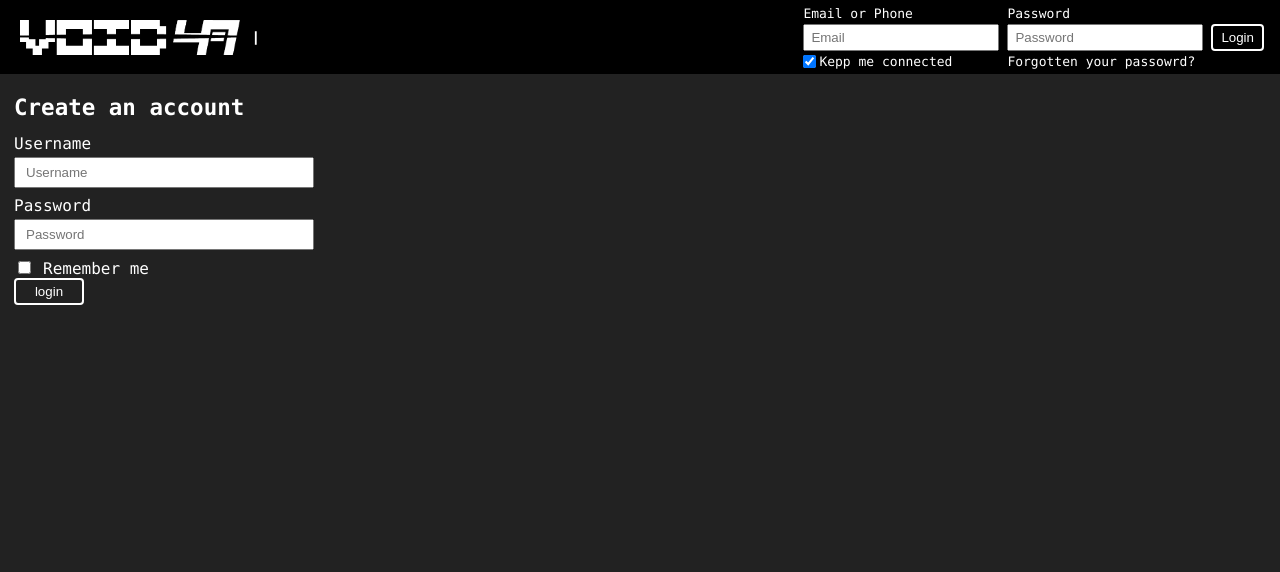
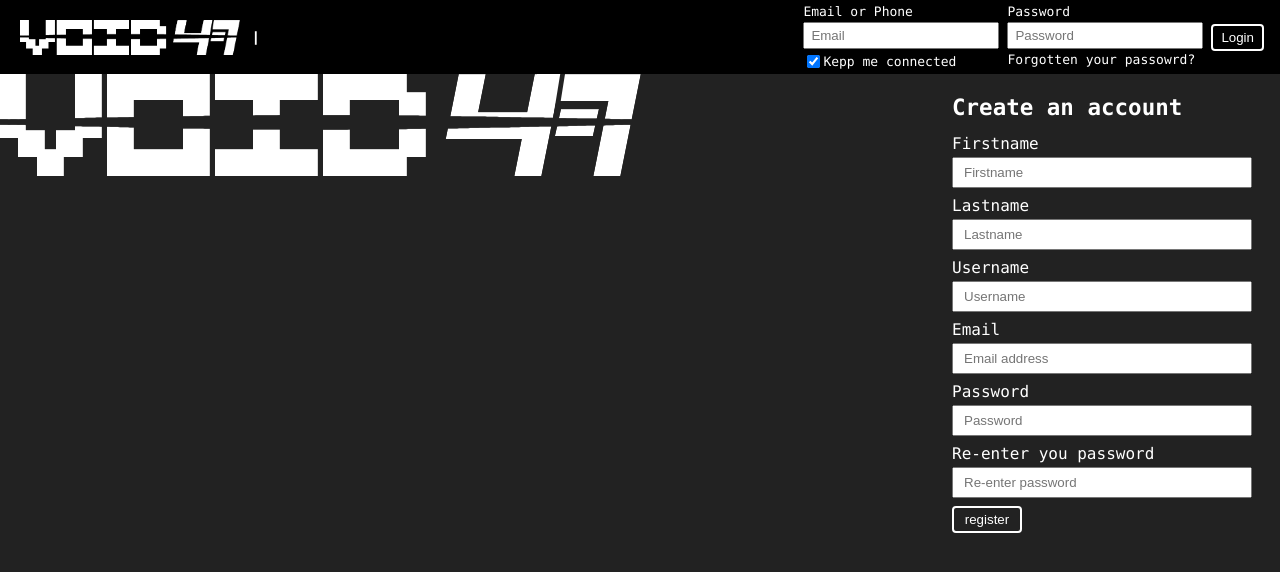
Before and after one commit to Hostname47/PHP-CHAT, a PHP site: page /CHAT/Login/login.php in a window 1280 px wide. Shown: the top 572 px of the page. Run offline with PHP 8.4, Linux system fonts and the light colour scheme.

Commit message:
fix Tokens error (read Z_IMPORTANT file TOKENS_CONFLICT8ERROR) and merge login and register in the same page

```diff
--- a/Login/login.php
+++ b/Login/login.php
@@ -3,26 +3,33 @@
     require_once "../vendor/autoload.php";
     require_once "../core/init.php";
 
-    use classes\{Config, Common, Token, Validation, DB, Redirect};
+    use classes\{DB, Config, Validation, Common, Session, Token, Hash};
     use models\User;
 
     if(isset($_POST["login"])) {
-        if(Token::check(Common::getInput($_POST, "token"))) {
+        if(Token::check(Common::getInput($_POST, "token_log"), "login")) {
             $validate = new Validation();
-
+            echo "test";
             $validate->check($_POST, array(
-                "username"=>array(
-                    "required"=>true
+                "email-or-username"=>array(
+                    "name"=>"Email or username",
+                    "required"=>true,
+                    "max"=>255,
+                    "min"=>6,
+                    "email-or-username"=>true
                 ),
                 "password"=>array(
-                    "required"=>true
+                    "name"=>"Password",
+                    "required"=>true,
+                    // Later
+                    "strength"=>true
                 )
             ));
 
             if($validate->passed()) {
                 // Remember $user is created in init file
                 $remember = isset($_POST["remember"]) ? true: false;
-                $log = $user->login(Common::getInput($_POST, "username"), Common::getInput($_POST, "password"), $remember);
+                $log = $user->login(Common::getInput($_POST, "email-or-username"), Common::getInput($_POST, "password"), $remember);
 
                 if($log) {
                     Redirect::to("../index.php");
@@ -38,6 +45,70 @@
         }
     }
 
+    if(isset($_POST["register"])) {
+        $validate = new Validation();
+        if(Token::check(Common::getInput($_POST, "token_reg"), "register")) {
+            $validate->check($_POST, array(
+                "firstname"=>array(
+                    "name"=>"Firstname",
+                    "min"=>2,
+                    "max"=>50
+                ),
+                "lastname"=>array(
+                    "name"=>"Lastname",
+                    "min"=>2,
+                    "max"=>50
+                ),
+                "username"=>array(
+                    "name"=>"Username",
+                    "required"=>true,
+                    "min"=>2,
+                    "max"=>20,
+                    "unique"=>true
+                ),
+                "email"=>array(
+                    "name"=>"Email",
+                    "required"=>true,
+                    "email-or-username"=>true
+                ),
+                "password"=>array(
+                    "name"=>"Password",
+                    "required"=>true,
+                    "min"=>6
+                ),
+                "password_again"=>array(
+                    "name"=>"Repeated password",
+                    "required"=>true,
+                    "matches"=>"password"
+                ),
+            ));
+
+            if($validate->passed()) {
+                $salt = Hash::salt(16);
+
+                $user = new User();
+                $user->setData(array(
+                    "firstname"=>Common::getInput($_POST, "firstname"),
+                    "lastname"=>Common::getInput($_POST, "lastname"),
+                    "username"=>Common::getInput($_POST, "username"),
+                    "email"=>Common::getInput($_POST, "email"),
+                    "password"=> Hash::make(Common::getInput($_POST, "password"), $salt),
+                    "salt"=>$salt,
+                    "joined"=> date("Y/m/d h:i:s"),
+                    "user_type"=>1
+                ));
+                $user->add();
+
+                Session::flash("register_success", "Your account has been created successfully.");
+                header("Location: login.php");
+
+            } else {
+                foreach($validate->errors() as $key =>$error) {
+                    echo "error: " . $error . "<br>";
+                }
+            }
+        }
+    }
 ?>
 
 <!DOCTYPE html>
@@ -45,36 +116,51 @@
 <head>
     <meta charset="UTF-8">
     <meta name="viewport" content="width=device-width, initial-scale=1.0">
-    <title>V01D47 - Register</title>
-
+    <title>V01D47 - Login</title>
     <link rel='shortcut icon' type='image/x-icon' href='../assets/images/favicons/favicon.ico' />
     <link rel="stylesheet" href="../styles/global.css">
+    <link rel="stylesheet" href="../styles/login.css">
     <link rel="stylesheet" href="../styles/header.css">
     <link rel="stylesheet" href="../styles/registration.css">
 </head>
 <body>
     <?php include "../components/basic/disconnected-header.php" ?>
     <main>
-        <div>
+        <div class="login-img-reg-container">
+            <div id="picture-wrapper">
+                <img src="../assets/images/logos/large.png"  alt="">
+            </div>
             <div id="registration-section">
                 <h2 class="title-style1">Create an account</h2>
                 <form action="<?php echo htmlspecialchars($_SERVER["PHP_SELF"]) ?>" method="post" class="flex-column">
-
+                    <div class="classic-form-input-wrapper">
+                        <label for="firstname" class="classic-label">Firstname</label>
+                        <input type="text" name="firstname" value="<?php echo htmlspecialchars(Common::getInput($_POST, "firstname")); ?>" id="firstname" placeholder="Firstname" autocomplete="off" class="classic-input">
+                    </div>
+                    <div class="classic-form-input-wrapper">
+                        <label for="lastname" class="classic-label">Lastname</label>
+                        <input type="text" name="lastname" value="<?php echo htmlspecialchars(Common::getInput($_POST, "lastname")); ?>" id="lastname" placeholder="Lastname" autocomplete="off" class="classic-input">
+                    </div>
                     <div class="classic-form-input-wrapper">
                         <label for="username" class="classic-label">Username</label>
                         <input type="text" name="username" value="<?php echo htmlspecialchars(Common::getInput($_POST, "username")); ?>" id="username" placeholder="Username" autocomplete="off" class="classic-input">
                     </div>
                     <div class="classic-form-input-wrapper">
+                        <label for="email" class="classic-label">Email</label>
+                        <input type="text" name="email" value="<?php echo htmlspecialchars(Common::getInput($_POST, "email")); ?>" id="email" placeholder="Email address" autocomplete="off" class="classic-input">
+                    </div>
+                    <div class="classic-form-input-wrapper">
                         <label for="password" class="classic-label">Password</label>
                         <input type="password" name="password" id="password" placeholder="Password" autocomplete="off" class="classic-input">
                     </div>
-                    <div>
-                        <input type="checkbox" name="remember" id="remember">
-                        <label for="remember" class="classic-label">Remember me</label>
+                    <div class="classic-form-input-wrapper">
+                        <label for="password_again" class="classic-label">Re-enter you password</label>
+                        <input type="password" name="password_again" id="password_again" placeholder="Re-enter password" autocomplete="off" class="classic-input">
                     </div>
+
                     <div class="classic-form-input-wrapper">
-                        <input type="hidden" name="token" value="<?php echo Token::generate(); ?>">
-                        <input type="submit" value="login" name="login" class="button-style-1" style="width: 70px;">
+                        <input type="hidden" name="token_reg" value="<?php echo Token::generate("register"); ?>">
+                        <input type="submit" value="register" name="register" class="button-style-1" style="width: 70px;">
                     </div>
                 </form>
             </div>
--- a/classes/Token.php
+++ b/classes/Token.php
@@ -11,8 +11,8 @@
     class
 
     */
-    public static function generate() {
-        return Session::put(Config::get("session/token_name"), md5(uniqid()));
+    public static function generate($type) {
+        return Session::put(Config::get("session/tokens/$type"), md5(uniqid()));
     }
 
     /*
@@ -22,8 +22,10 @@
     go right, then we need to delete this session from $SESSION and return true, otherwise return false
     */
 
-    public static function check($token) {
-        $tokenName = Config::get("session/token_name");
+    public static function check($token, $type) {
+        $tokenName = Config::get("session/tokens/$type");
+
+        echo $tokenName;
 
         if(Session::exists($tokenName) && $token === Session::get($tokenName)) {
             Session::delete($tokenName);
--- a/components/basic/disconnected-header.php
+++ b/components/basic/disconnected-header.php
@@ -1,7 +1,9 @@
 <?php
-    use classes\Config;
+    use classes\{Config, Common, Token, Validation, DB, Redirect};
+    use models\User;
 
     $pathToLogo = Config::get("root/path");
+
 ?>
 
 <header>
@@ -12,22 +14,32 @@
     <div id="menu-login-credentials-container">
         <div style="margin: 0 12px"></div>
         <div class="flex-column">
+
+            <!----------------------  EMAIL OR USERNAME  ---------------------->
             <label for="email-or-phone" class="small-label">Email or Phone</label>
-            <input type="text" id="email-or-phone" class="text-input medium-text-input" form="login-form" placeholder="Email">
+            <input type="text" name="email-or-username" tabindex="1" autocomplete="off" value="<?php echo htmlspecialchars(Common::getInput($_POST, 'email-or-username'));?>" class="text-input medium-text-input" form="login-form" placeholder="Email">
+
+            <!----------------------  REMEMBER ME  ---------------------->
             <div class="row-v-flex">
-                <input type="checkbox" id="keep-me-connected" form="login-form" checked>
-                <label class="small-label" for="keep-me-connected">Kepp me connected</label>
+                <input type="checkbox" tabindex="3" id="remember" form="login-form" checked>
+                <label class="small-label" for="remember">Kepp me connected</label>
             </div>
         </div>
         <div style="margin: 0 4px"></div>
         <div class="flex-column">
+
+            <!----------------------  PASSWORD  ---------------------->
             <label for="email-or-phone" class="small-label">Password</label>
-            <input type="password" id="password" class="text-input medium-text-input" form="login-form" placeholder="Password">
-            <a href="" class="link">Forgotten your passowrd?</a>
+            <input type="password" name="password" tabindex="2" autocomplete="off" class="text-input medium-text-input" form="login-form" placeholder="Password">
+            <a href="" tabindex="5" class="link">Forgotten your passowrd?</a>
+
         </div>
         <div style="margin: 0 4px"></div>
-        <form action="" class="flex-form" id="login-form">
-            <input type="submit" id="connect" value="Login" class="button-style-1">
+        <form action="<?php echo htmlspecialchars($_SERVER["PHP_SELF"]) ?>" method="post" class="flex-form" id="login-form">
+            <input type="hidden" name="token_log" value="<?php echo Token::generate("login"); ?>">
+
+            <!----------------------  LOGIN  ---------------------->
+            <input type="submit" name="login" tabindex="4" value="Login" class="button-style-1">
         </form>
         <div style="margin: 0 12px 0 4px"></div>
     </div>
--- a/core/init.php
+++ b/core/init.php
@@ -21,7 +21,11 @@
     ),
     "session"=>array(
         'session_name'=>'user',
-        "token_name" => "token"
+        "token_name" => "token",
+        "tokens"=>array(
+            "register"=>"register",
+            "login"=>"login"
+        )
     ),
     "root"=> array(
         'path'=>'http://127.0.0.1/CHAT/'
@@ -35,8 +39,8 @@
 exists in database, if it is, WE ASSIGN TRUE TO isLoggedIn
 
 Then we check if there's a cookie set in user machine and there's no session (This case is like we switch user's computer and later tries to logged in)
-in this case we fetch the hash of user's machine and see if this hash exists in users_session table in database, if so we fetch result
-and see if count > 0. if so we give username, password and true($remember=true) to login function
+in this case we fetch the hash of user's machine and see if this hash exists in users_session table in database, if hash matches we fetch user_id associated with it
+and use it to fetch user with that id. if the count of fetching is 1 then we give username, password and true($remember=true) to login function
 
 go to login function's comment
 
--- a/index.php
+++ b/index.php
@@ -34,7 +34,7 @@
     <!-- Here before including the header, we need to make sure if user is already connected. If so
          we need to add connected header, otherwise disconnected header wil be shown
     -->
-    <?php include_once "components/basic/disconnected-header.php" ?>
+
     <form action="index.php" method="post">
         <input type="submit" name="test" value="test">
         <input type="submit" name="logout" value="logout">
--- a/models/User.php
+++ b/models/User.php
@@ -10,15 +10,16 @@
         $cookieName,
 
         $id,
-        $username,
-        $password,
-        $salt,
-        $firstname,
-        $lastname,
-        $joined,
-        $user_type,
+        $username='',
+        $email='',
+        $password='',
+        $salt='',
+        $firstname='',
+        $lastname='',
+        $joined='',
+        $user_type=1,
 
-        $isLoggedIn;
+        $isLoggedIn=false;
 
     // Everytime we instantiate a user object we need to check if the session is already set to determine wethere we login or not
     public function __construct() {
@@ -52,6 +53,7 @@
 
             $this->id = $fetchedUser->id;
             $this->username = $fetchedUser->username;
+            $this->email = $fetchedUser->email;
             $this->password = $fetchedUser->password;
             $this->salt = $fetchedUser->salt;
             $this->firstname = $fetchedUser->firstname;
@@ -65,7 +67,17 @@
         return false;
     }
 
-
+    public function setData($data = array()) {
+        $this->id = $data["id"];
+        $this->username = $data["username"];
+        $this->email = $data["email"];
+        $this->password = $data["password"];
+        $this->salt = $data["salt"];
+        $this->firstname = $data["firstname"];
+        $this->lastname = $data["lastname"];
+        $this->joined = isset($data["joined"]) ? $data["joined"] : date("Y/m/d h:i:s");
+        $this->user_type = $data["user_type"];
+    }
 
     /*
     Note that if you want to add new user by specifying id, you can actually fetch the last user and add 1 to its id,
@@ -73,9 +85,10 @@
     */
     public function add() {
         $this->db->query("INSERT INTO user_info
-        (username, password, salt, firstname, lastname, joined, user_type)
-        VALUES (?, ?, ?, ?, ?, ?, ?)", array(
+        (username, email, password, salt, firstname, lastname, joined, user_type)
+        VALUES (?, ?, ?, ?, ?, ?, ?, ?)", array(
             $this->username,
+            $this->email,
             $this->password,
             $this->salt,
             $this->firstname,
@@ -94,9 +107,10 @@
     and it will do all the work for you
     */
     public function update() {
-        $this->db->query("UPDATE user_info SET username=?, password=?, salt=?, firstname=?, lastname=?, joined=?, user_type=? WHERE id=?",
+        $this->db->query("UPDATE user_info SET username=?, email=?, password=?, salt=?, firstname=?, lastname=?, joined=?, user_type=? WHERE id=?",
         array(
             $this->username,
+            $this->email,
             $this->password,
             $this->salt,
             $this->firstname,
@@ -123,13 +137,18 @@
     login first check if this user actually exists by verifying it's id; if id is set then this user is exists, in this case we don't have to fetch its data
     we simply make a session by this id and set isLoggedIn to true and return true;
     */
-    public function login($username='', $password='', $remember=false) {
+    public function login($email_or_username='', $password='', $remember=false) {
         if($this->id) {
             Session::put($this->sessionName, $this->id);
             $this->isLoggedIn = true;
             return true;
         } else {
-            if($this->fetchUser("username", $username)) {
+            $fetchBy = "username";
+            if(strpos($email_or_username, "@")) {
+                $fetchBy = "email";
+            }
+
+            if($this->fetchUser($fetchBy, $email_or_username)) {
                 if($this->password === Hash::make($password, $this->salt)) {
                     Session::put($this->sessionName, $this->id);
 
@@ -182,9 +201,10 @@
             firstname: $this->firstname,
             lastname: $this->lastname,
             username: $this->username,
+            email: $this->email,
             password: $this->password,
             salt: $this->salt,
             joined: $this->joined,
-            user_type: $this->user_type,";
+            user_type: $this->user_type";
     }
 }
--- a/styles/global.css
+++ b/styles/global.css
@@ -84,7 +84,7 @@
 
 .classic-input {
     padding: 6px 10px;
-    width: 300px;
+    width: 100%;
 
     box-sizing: border-box;
 }
--- /dev/null
+++ b/styles/login.css
@@ -0,0 +1,4 @@
+.login-img-reg-container {
+    display: flex;
+    justify-content: space-between;
+}
--- a/styles/registration.css
+++ b/styles/registration.css
@@ -1,3 +1,6 @@
 #registration-section {
     padding: 14px;
+    margin-right: 14px;
+
+    width: 300px;
 }
```
Also changed, not shown: Login/register.php (+5 -7 lines), Z__IMPORTANT.txt (+7 -0 lines), classes/Validation.php (+17 -5 lines), assets/images/logos/large.png.
